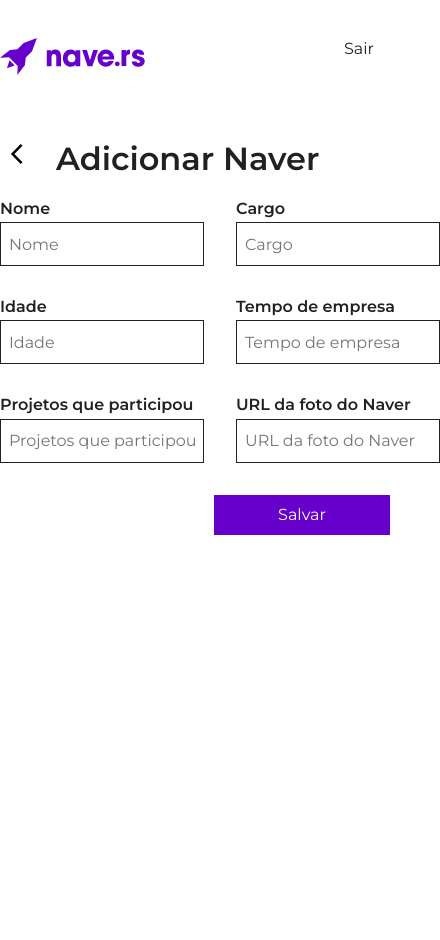
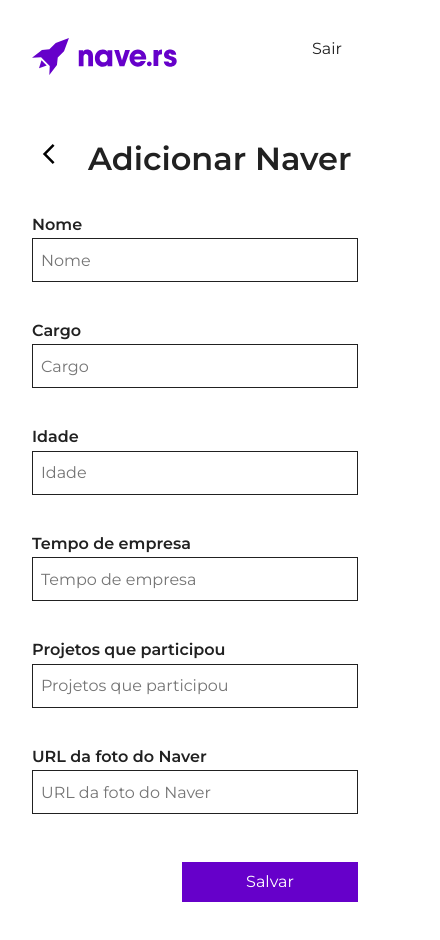
Before and after one commit to carlosgizbert/navers, a React (Create React App) app: page /adicionar in a window 390 px wide. Shown: the top 940 px of the page, 440 px wide, since content can reach past the window. Before the commit the page ends 844 px from the top, so only its background shows below. Built offline with nearby package versions, Linux system fonts and the light colour scheme; sample sign-in values are in the browser's storage.

Commit message:
add responsivo

```diff
--- a/src/pages/login/Login.css
+++ b/src/pages/login/Login.css
@@ -12,6 +12,7 @@
   display: flex;
   flex-direction: column;
   padding: 2.5rem 2rem;
+  margin: 0 2rem;
 }
 
 .logo {
--- a/src/pages/navers/Navers.css
+++ b/src/pages/navers/Navers.css
@@ -15,3 +15,10 @@
   align-items: center;
   justify-content: space-between;
 }
+
+@media (max-width: 1200px) {
+  .navers-page {
+    margin-left: 2rem;
+    margin-right: 2rem;
+  }
+}
--- a/src/pages/navers/components/NaverList.css
+++ b/src/pages/navers/components/NaverList.css
@@ -84,3 +84,41 @@
   top: 0.5rem;
   right: 1rem;
 }
+
+@media (max-width: 1200px) {
+  .naver-list {
+    grid-template-columns: 1fr 1fr 1fr;
+  }
+}
+
+@media (max-width: 720px) {
+  .naver-list {
+    grid-template-columns: 1fr 1fr;
+  }
+
+  .modal {
+    display: flex;
+    flex-direction: column;
+  }
+
+  .modal .image-wrapper {
+    width: 100%;
+    height: 120px;
+  }
+
+  .modal .details-naver {
+    margin: 1rem 2rem;
+  }
+
+  .modal .body {
+    display: flex;
+    flex-direction: column;
+    position: relative;
+  }
+}
+
+@media (max-width: 414px) {
+  .naver-list {
+    grid-template-columns: 1fr;
+  }
+}
--- a/src/pages/navers/components/NaversList.jsx
+++ b/src/pages/navers/components/NaversList.jsx
@@ -41,7 +41,7 @@ const CardsNavers = () => {
 			padding: '0',
 			border: 'none',
 			margin: '0',
-			width: '1007px',
+			width: '60vw',
 			minHeight: '60vh',
 			borderRadius: '0'
 		},
--- a/src/pages/navers/create/createNaver.css
+++ b/src/pages/navers/create/createNaver.css
@@ -56,3 +56,21 @@
 .modal-success .fechar {
   float: right;
 }
+
+@media (max-width: 1200px) {
+  .create-naver-page {
+    margin-left: 2rem;
+    margin-right: 2rem;
+  }
+
+  .create-naver-page .fields {
+    margin: 1rem 0;
+    display: grid;
+    grid-template-columns: 1fr;
+    row-gap: 0.5rem;
+  }
+
+  .wrapper {
+    margin-bottom: 4rem;
+  }
+}
```
